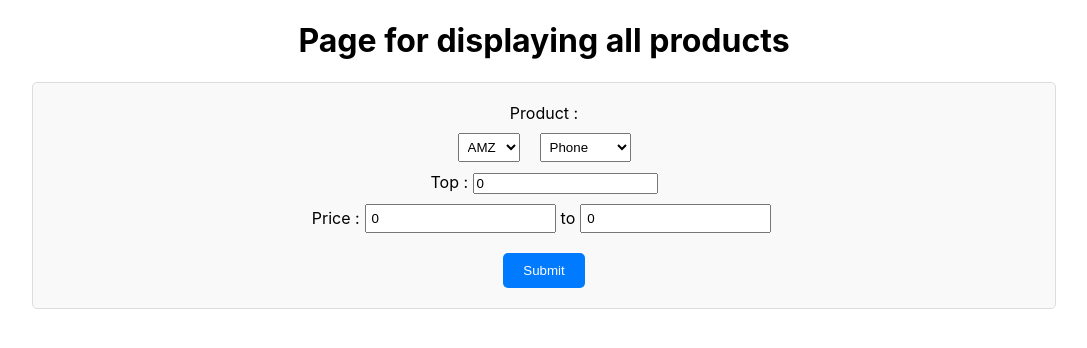
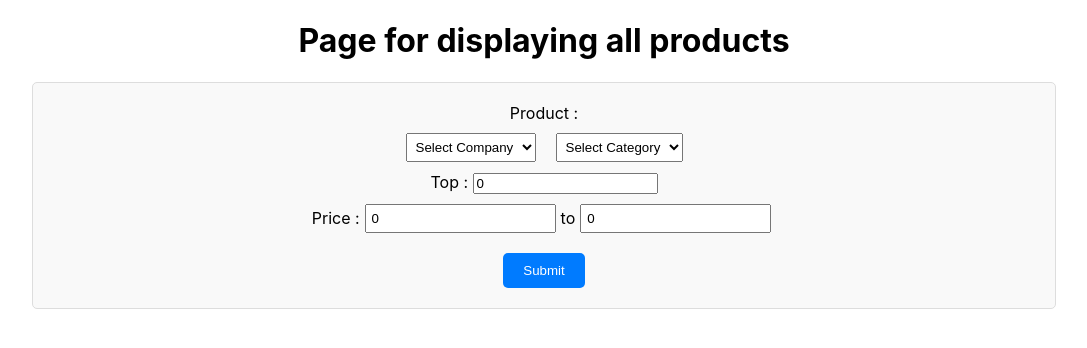
Before and after one commit to Shivambhart1/AIT21BECS133, a React (Create React App) app in the folder top-n/: page / in a window 1280 px wide. Shown: the top 348 px of the page, without its empty margins (96-1183 px from the left). Built offline with nearby package versions, Linux system fonts and the light colour scheme.

Commit message:
some changes in api url

```diff
--- a/top-n/src/Components/TopNProducts.jsx
+++ b/top-n/src/Components/TopNProducts.jsx
@@ -2,13 +2,13 @@ import React, { useState } from "react";
 import axios from "axios";
 
 function TopNProducts() {
-  // const [products, SetProducts] = useState([]);
+  const [products, setProducts] = useState([]);
   const [topN, setTopN] = useState(0);
   const [minPrice, setMinPrice] = useState(0);
   const [maxPrice, setMaxPrice] = useState(0);
   const [company, setCompany] = useState("");
   const [category, setCategory] = useState("");
-  const [fetchedData, SetFetchedData] = useState([{}]);
+  const [fetchedData, setFetchedData] = useState([]);
   const companyNames = ["AMZ", "FLP", "SNP", "MYN", "AZO"];
   const Categories = [
     "Phone",
@@ -16,7 +16,6 @@ function TopNProducts() {
     "TV",
     "Earphone",
     "Tablet",
-    "Charger",
     "Charger",
     "Mouse",
     "Keypad",
@@ -29,29 +28,35 @@ function TopNProducts() {
     "PC",
   ];
 
-  const GetProducts = async () => {
-    // const company = "Afford Medicals";
-    const api = `http://20.244.56.144/test/companies/${company}/categories/${category}/products?top=${topN}&minPrice=${minPrice}&maxPrice=${maxPrice}`;
+  const handleGetProducts = async () => {
+    if (!company || !category) {
+      console.error("Company and Category must be selected");
+      return;
+    }
+
+    const api = `http://20.244.56.144/test/companies/${encodeURIComponent(
+      company
+    )}/categories/${encodeURIComponent(
+      category
+    )}/products?top=${topN}&minPrice=${minPrice}&maxPrice=${maxPrice}`;
     const accessToken = process.env.REACT_APP_ACCESS_TOKEN;
 
     try {
       const res = await axios.get(api, {
         headers: {
-          // "Content-Type": "application/json",
           Authorization: accessToken,
         },
       });
-      SetFetchedData(res.data);
+      setFetchedData(res.data);
       console.log(res.data);
     } catch (err) {
-      console.log(err);
+      console.error("Error fetching products:", err);
     } finally {
       console.log("Request completed");
     }
   };
 
   return (
-    <>
     <div className="main-container">
       <h1>Page for displaying all products</h1>
       <div className="product-container">
@@ -59,12 +64,12 @@ function TopNProducts() {
           <span>Product : </span>
           <div className="select-div">
             <select
-                name=""
-                id=""
+              name="company"
               className="company"
               value={company}
               onChange={(e) => setCompany(e.target.value)}
             >
+              <option value="">Select Company</option>
               {companyNames.map((company, index) => (
                 <option key={index} value={company}>
                   {company}
@@ -72,13 +77,14 @@ function TopNProducts() {
               ))}
             </select>
             <select
-                name=""
-                id=""
+              name="category"
               className="category"
+              value={category}
               onChange={(e) => setCategory(e.target.value)}
             >
+              <option value="">Select Category</option>
               {Categories.map((category, index) => (
-                  <option key={index} value={category} className="category">
+                <option key={index} value={category}>
                   {category}
                 </option>
               ))}
@@ -87,7 +93,7 @@ function TopNProducts() {
           <div>
             <span>Top : </span>{" "}
             <input
-                type="text"
+              type="number"
               placeholder="n products"
               value={topN}
               onChange={(e) => setTopN(e.target.value)}
@@ -97,21 +103,21 @@ function TopNProducts() {
           <div className="price-div">
             <span>Price : </span>
             <input
-                type="text"
+              type="number"
               placeholder="min price"
               value={minPrice}
               onChange={(e) => setMinPrice(e.target.value)}
             />
             to
             <input
-                type="text"
+              type="number"
               placeholder="max price"
               value={maxPrice}
               onChange={(e) => setMaxPrice(e.target.value)}
             />
           </div>
         </div>
-          <button className="btn" onClick={GetProducts}>
+        <button className="btn" onClick={handleGetProducts}>
           Submit
         </button>
       </div>
@@ -123,15 +129,12 @@ function TopNProducts() {
               <div className="product-price">{product.price}</div>
               <div className="product-rating">{product.rating}</div>
               <div className="product-company">{product.discount}</div>
-                <div className="product-availability">
-                  {product.availability}
-                </div>
+              <div className="product-availability">{product.availability}</div>
             </div>
           ))}
         </div>
       )}
     </div>
-    </>
   );
 }
 
```
Lines whose indentation alone changed are shown as unchanged.
